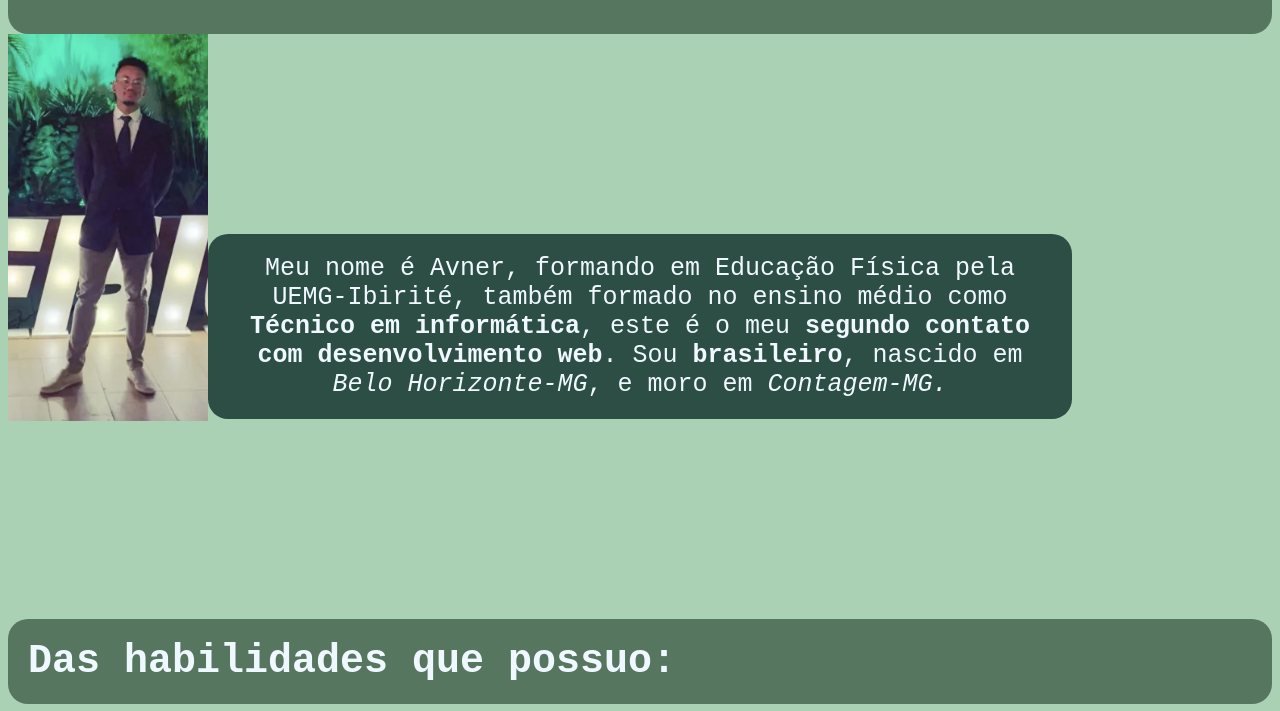
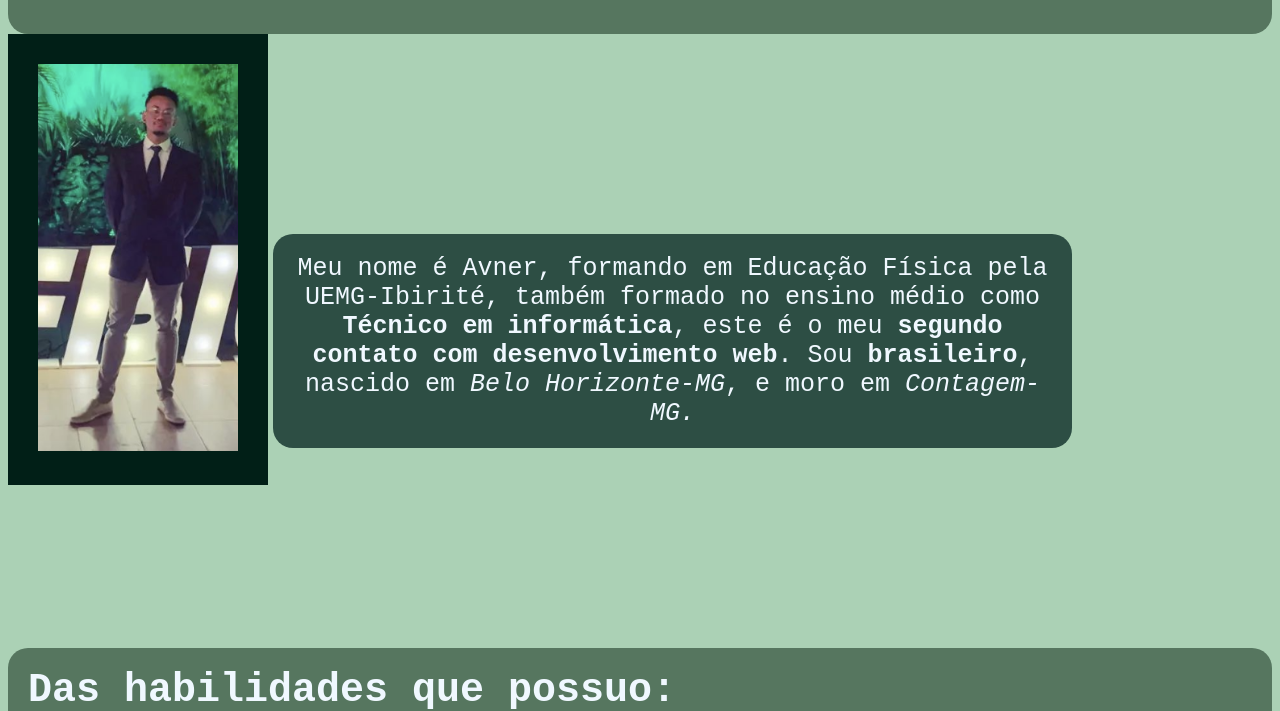
Before and after one commit to henriqueAvner/henriqueAvner.github.io, a plain HTML site: page index.html in a window 1280 px wide. Shown: the part 93-804 px from the top of the page. Drawn offline with Linux system fonts and the light colour scheme.

Commit message:
adicionando padding e background na foto

```diff
--- a/style.css
+++ b/style.css
@@ -46,11 +46,14 @@ a{
 
 .foto {
     float: left;
+    padding: 30px;
+    background-color: rgb(1, 31, 23);
 }
 
 .sobre-mim {
     text-align: center;
     font-size: 10px;
     margin: 200px;
+    padding-left: 65px;
 
 }
```
